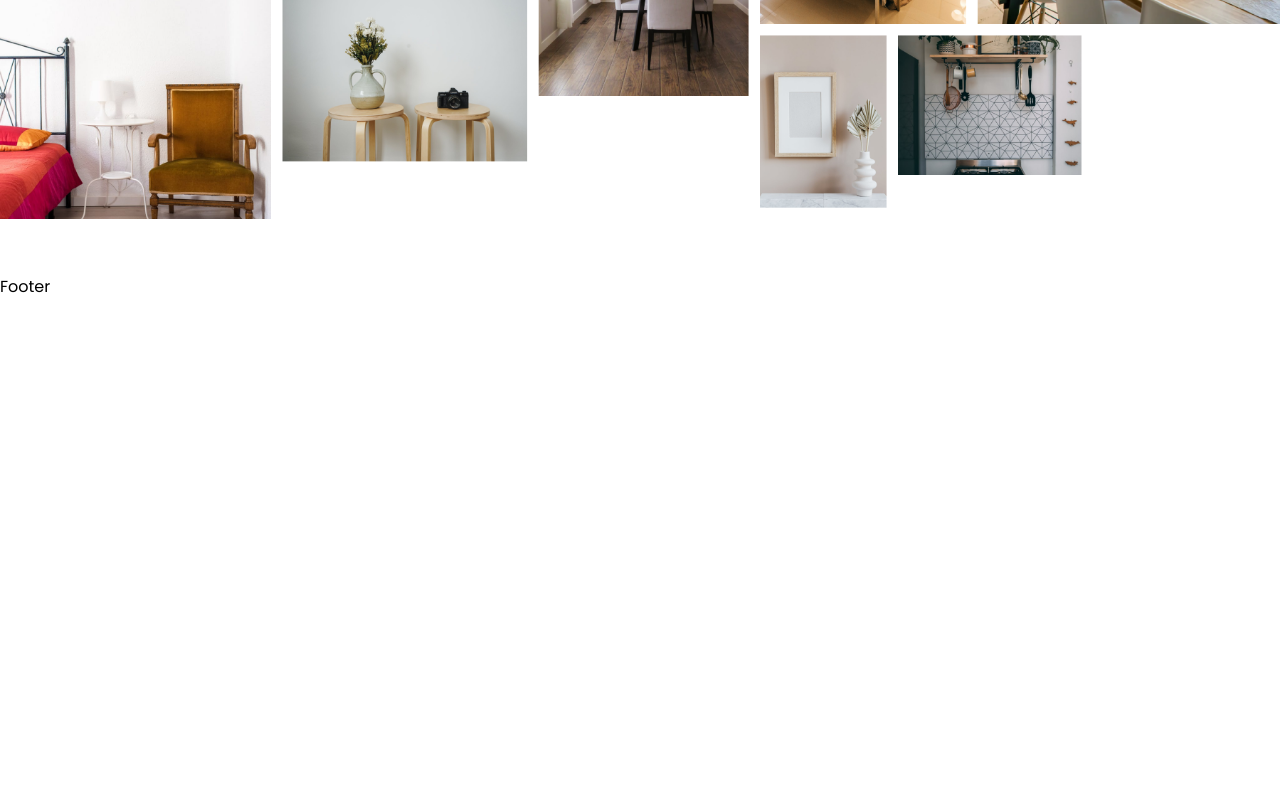
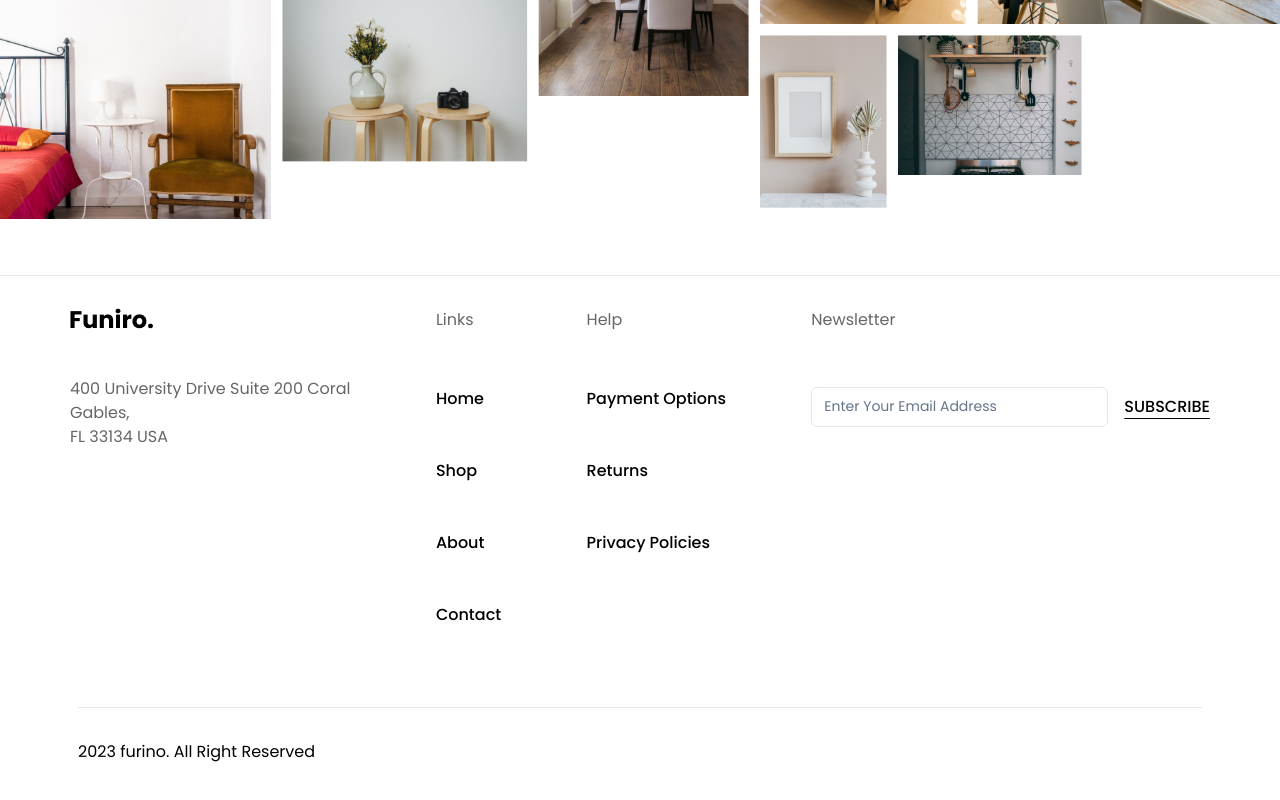
Before and after one commit to PerpetuumG/furniro_nat, a Next.js app: page / in a window 1280 px wide. Shown: the part 4008-4808 px from the top of the page. Before the commit the page ends 4307 px from the top, so only its background shows below. Built offline with nearby package versions, Linux system fonts and the light colour scheme.

Commit message:
FooterSection

```diff
--- a/package.json
+++ b/package.json
@@ -9,14 +9,17 @@
     "lint": "next lint"
   },
   "dependencies": {
+    "@radix-ui/react-separator": "^1.1.0",
     "@radix-ui/react-slot": "^1.0.2",
     "class-variance-authority": "^0.7.0",
     "clsx": "^2.1.1",
     "framer-motion": "^11.2.11",
+    "input": "^1.0.1",
     "lucide-react": "^0.395.0",
     "next": "14.2.4",
     "react": "^18",
     "react-dom": "^18",
+    "shadcn-ui": "^0.8.0",
     "tailwind-merge": "^2.3.0",
     "tailwindcss-animate": "^1.0.7"
   },
--- a/src/components/sections/FooterSection.tsx
+++ b/src/components/sections/FooterSection.tsx
@@ -1,9 +1,85 @@
+import { Separator } from '@/components/ui/separator';
+import Link from 'next/link';
+import { Input } from '@/components/ui/input';
+
 const FooterSection = () => {
-    return (
+  const links = [
+    { title: 'Home', link: '/' },
+    { title: 'Shop', link: '/shop' },
+    { title: 'About', link: '/about' },
+    { title: 'Contact', link: '/contact' },
+  ];
+
+  const help = [
+    { title: 'Payment Options', link: '/' },
+    { title: 'Returns', link: '/' },
+    { title: 'Privacy Policies', link: '/' },
+  ];
+
+  return (
+    <section className={'pb-16'}>
+      <div className={'my-8'}>
+        <Separator />
+      </div>
+
+      <div className={'px-4 md:px-[70px] flex justify-between w-full flex-col md:flex-row gap-8'}>
         <div>
-            Footer
+          <div>
+            <img src={'/images/footer_logo.png'} alt={'footer logo'} />
+          </div>
+
+          <div className={'text-customGray mt-12'}>
+            400 University Drive Suite 200 Coral
+            <br /> Gables,
+            <br /> FL 33134 USA
+          </div>
         </div>
-    );
+
+        <div>
+          <p className={'text-customGray text-normal mb-[55px]'}>Links</p>
+
+          <div className={'flex flex-col gap-12 font-medium'}>
+            {links.map((link, index) => (
+              <Link key={index} href={link.link}>
+                {link.title}
+              </Link>
+            ))}
+          </div>
+        </div>
+
+        <div>
+          <p className='text-customGray text-normal mb-[55px]'>Help</p>
+          <div className='flex flex-col gap-12 font-medium'>
+            {help.map((link, index) => (
+              <Link href={link.link} key={index}>
+                {link.title}
+              </Link>
+            ))}
+          </div>
+        </div>
+
+        <div>
+          <p className='text-customGray text-normal mb-[55px]'>Newsletter</p>
+
+          <div className={'flex items-center gap-4'}>
+            <Input placeholder='Enter Your Email Address' />
+
+            <div>
+              <p className={'font-medium underline underline-offset-[6px]'}>SUBSCRIBE</p>
+            </div>
+          </div>
+        </div>
+      </div>
+
+      <div className={'px-4 md:px-[78px]'}>
+        <div className={'my-8 pt-12'}>
+          <Separator />
+        </div>
+
+        <p>2023 furino. All Right Reserved</p>
+      </div>
+    </section>
+  );
 };
 
 export default FooterSection;
--- /dev/null
+++ b/src/components/ui/input.tsx
@@ -0,0 +1,23 @@
+import * as React from 'react';
+import { cn } from '@/lib/utils';
+
+export interface InputProps extends React.InputHTMLAttributes<HTMLInputElement> {}
+
+const Input = React.forwardRef<HTMLInputElement, InputProps>(
+  ({ className, type, ...props }, ref) => {
+    return (
+      <input
+        type={type}
+        className={cn(
+          'flex h-10 w-full rounded-md border border-slate-200 bg-white px-3 py-2 text-sm ring-offset-white file:border-0 file:bg-transparent file:text-sm file:font-medium placeholder:text-slate-500 focus-visible:outline-none focus-visible:ring-2 focus-visible:ring-slate-950 focus-visible:ring-offset-2 disabled:cursor-not-allowed disabled:opacity-50 dark:border-slate-800 dark:bg-slate-950 dark:ring-offset-slate-950 dark:placeholder:text-slate-400 dark:focus-visible:ring-slate-300',
+          className,
+        )}
+        ref={ref}
+        {...props}
+      />
+    );
+  },
+);
+Input.displayName = 'Input';
+
+export { Input };
--- /dev/null
+++ b/src/components/ui/separator.tsx
@@ -0,0 +1,26 @@
+'use client';
+
+import * as React from 'react';
+import * as SeparatorPrimitive from '@radix-ui/react-separator';
+
+import { cn } from '@/lib/utils';
+
+const Separator = React.forwardRef<
+  React.ElementRef<typeof SeparatorPrimitive.Root>,
+  React.ComponentPropsWithoutRef<typeof SeparatorPrimitive.Root>
+>(({ className, orientation = 'horizontal', decorative = true, ...props }, ref) => (
+  <SeparatorPrimitive.Root
+    ref={ref}
+    decorative={decorative}
+    orientation={orientation}
+    className={cn(
+      'shrink-0 bg-slate-200 dark:bg-slate-800',
+      orientation === 'horizontal' ? 'h-[1px] w-full' : 'h-full w-[1px]',
+      className,
+    )}
+    {...props}
+  />
+));
+Separator.displayName = SeparatorPrimitive.Root.displayName;
+
+export { Separator };
```
Also changed, not shown: 1 other file (tests, documents, lock files or other folders).
